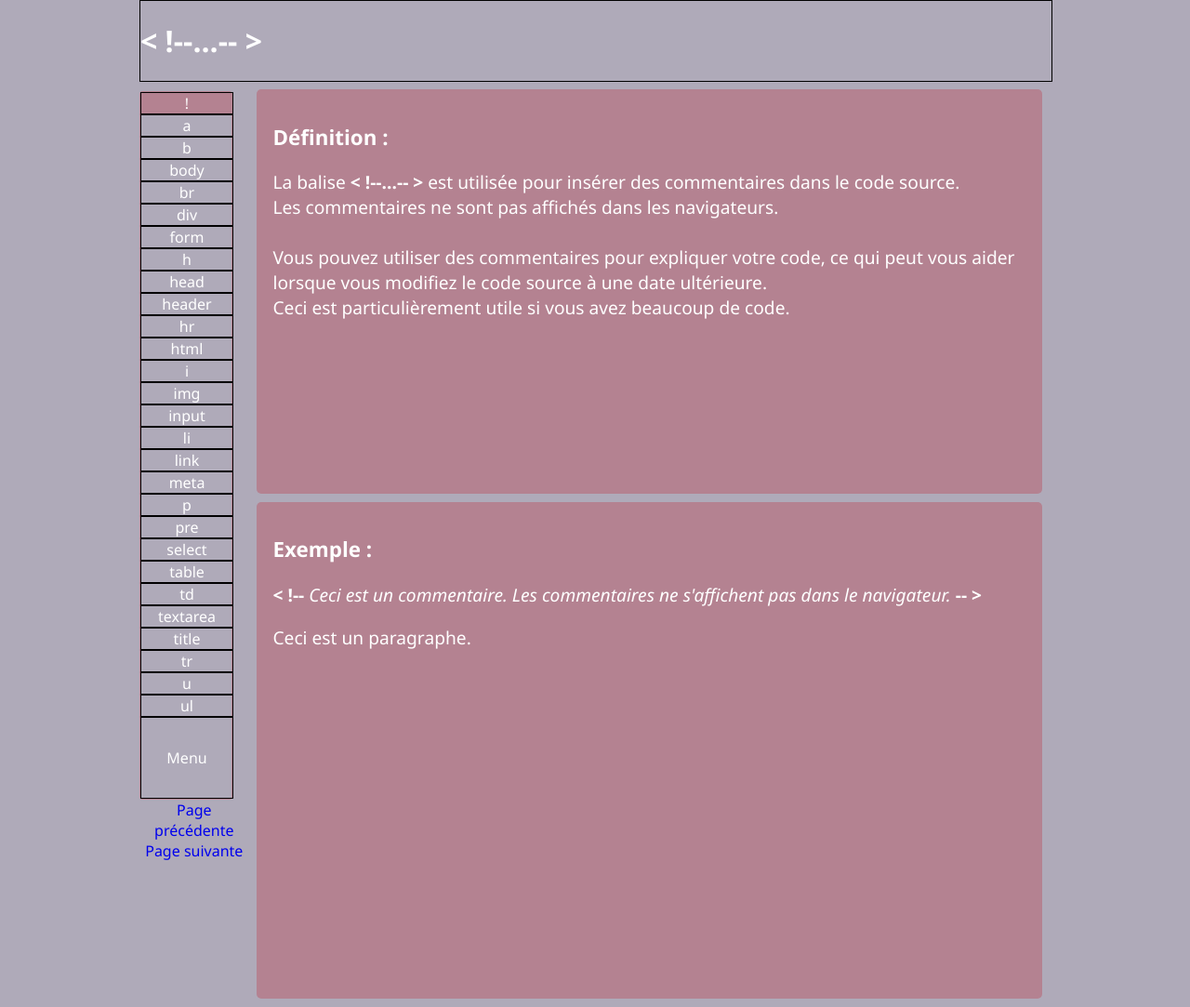
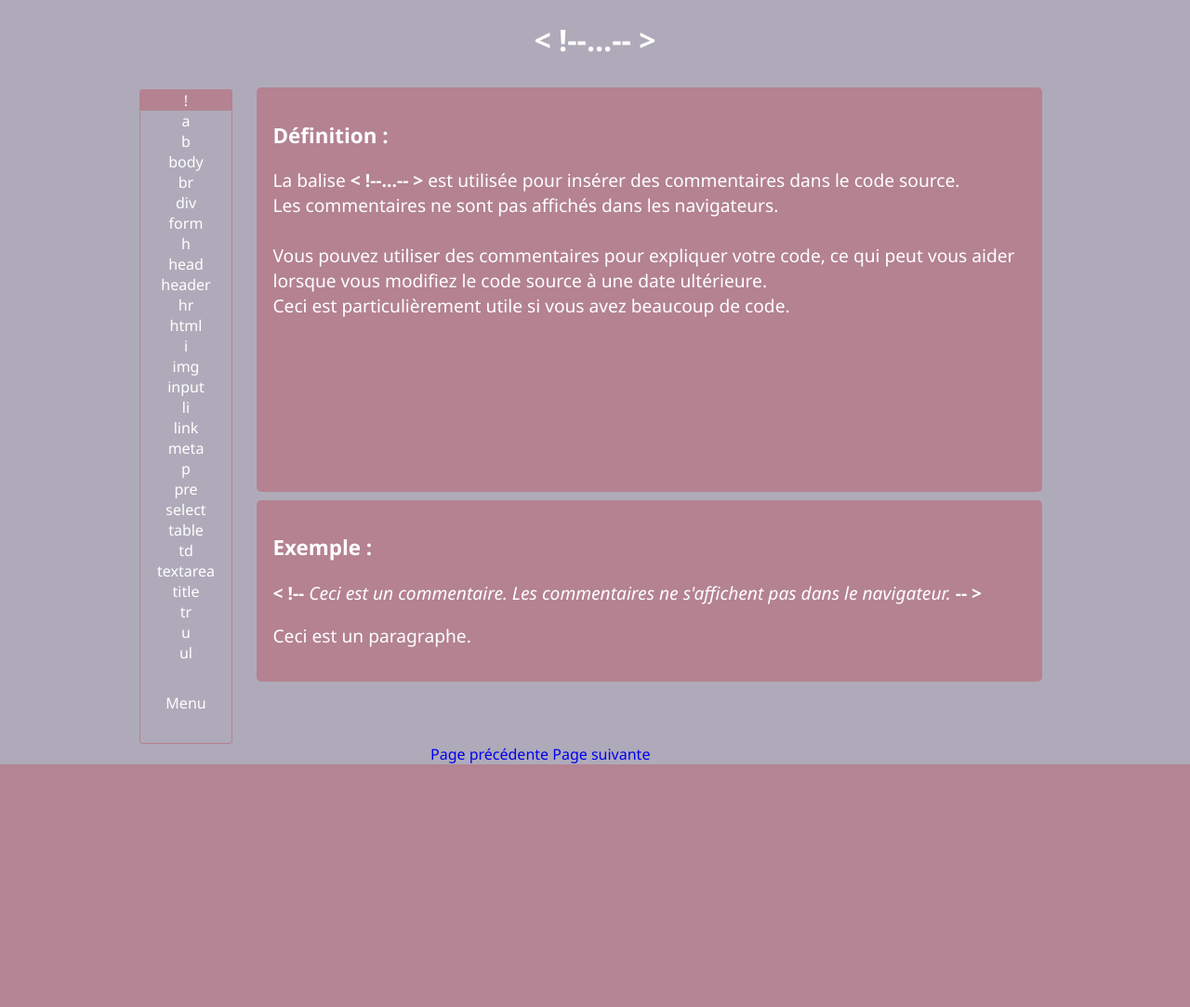
Before and after one commit to dclonyx/Balise, a PHP site: the page made by Pages/!.html in a window 1280 px wide. Shown: the whole page at 93% size. After the commit the page ends 822 px from the top, so only its background shows below. Run offline with PHP 8.4, Linux system fonts and the light colour scheme.

Commit message:
css correc

```diff
--- a/Style/style.css
+++ b/Style/style.css
@@ -12,11 +12,9 @@ body
 /*******  GESTION BANNIERE *******/
 header
 {
-	display: flex;
 	text-align: center;
 	padding: auto;
   	width: 100%;
-	border: 1px solid black;
 	margin: auto;
 }
 
@@ -54,6 +52,7 @@ footer
 {
 	width: 88%;
 	text-align: center;
+	clear: both;
 }
 
 footer a:hover
@@ -91,7 +90,6 @@ nav
 nav a li
 {
 	list-style: none;
-	border: 1px solid black;
 	width: 100%;
 	left: 0;
 	color: white;
@@ -137,7 +135,7 @@ a
   padding: 2%;
   margin: 1%;
   border-radius: 5px;
-  height: 500px;
+  height: auto;
 }
 
 #active {
```
